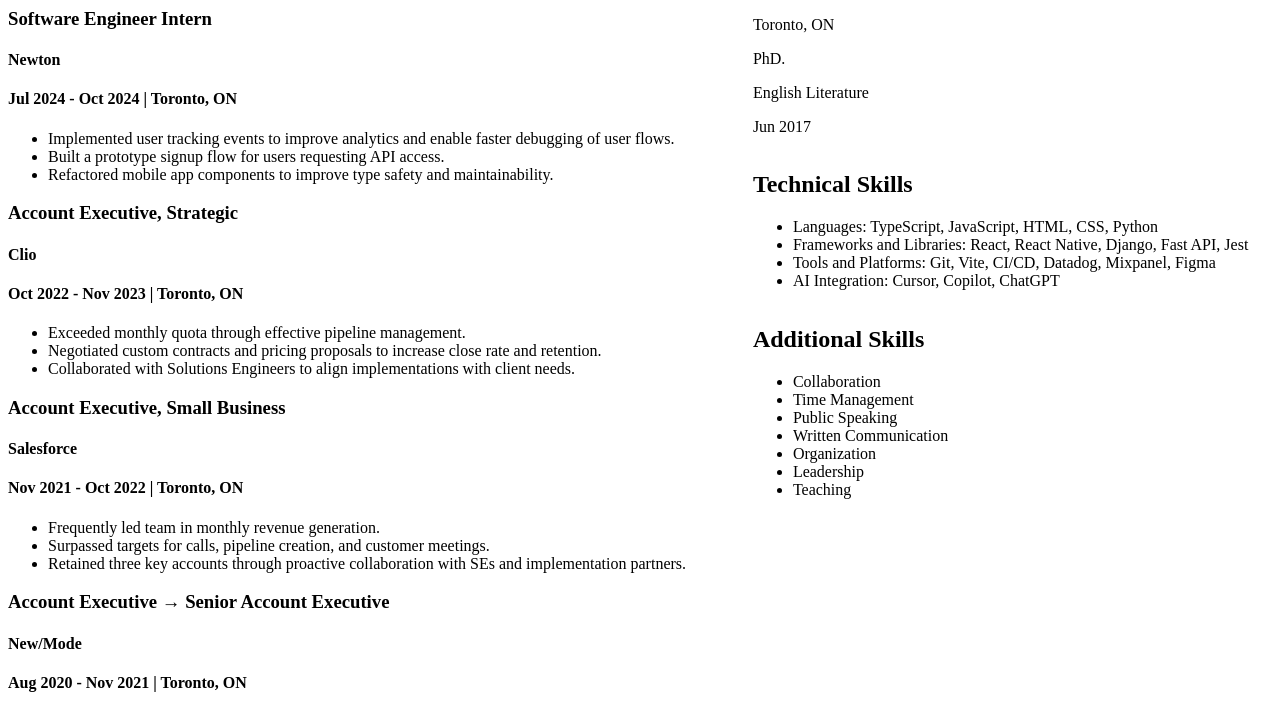
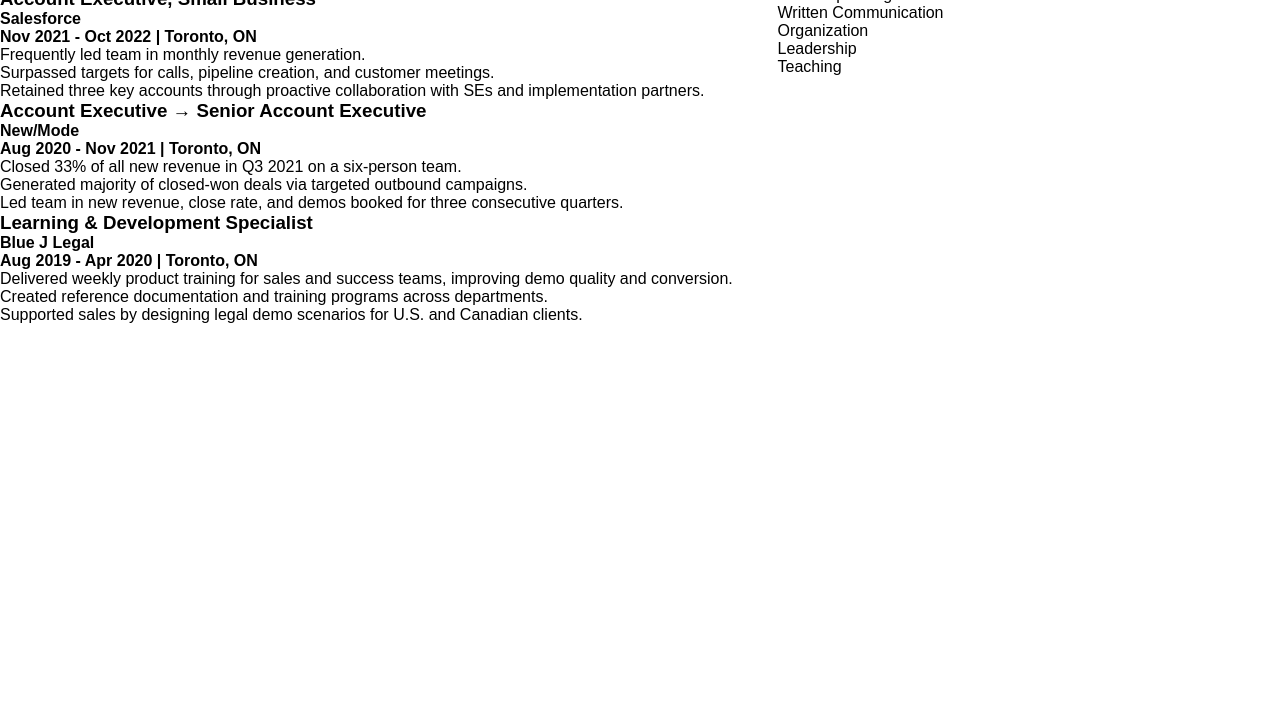
Before and after one commit to tristansamuk/resume, a website built with Vite: page index.html in a window 1280 px wide. Shown: the part 631-1341 px from the top of the page. After the commit the page ends 955 px from the top, so only its background shows below. Built offline with nearby package versions, Linux system fonts and the light colour scheme.

Commit message:
Apply Robot font, css reset

```diff
--- a/index.html
+++ b/index.html
@@ -4,6 +4,12 @@
     <meta charset="UTF-8" />
     <meta name="viewport" content="width=device-width, initial-scale=1.0" />
     <link rel="stylesheet" href="./styles/global.css" />
+    <link rel="preconnect" href="https://fonts.googleapis.com" />
+    <link rel="preconnect" href="https://fonts.gstatic.com" crossorigin />
+    <link
+      href="https://fonts.googleapis.com/css2?family=Roboto:ital,wght@0,100..900;1,100..900&display=swap"
+      rel="stylesheet"
+    />
     <title>Tristan Samuk</title>
   </head>
   <script type="module" src="./scripts/index.js" defer></script>
--- a/styles/global.css
+++ b/styles/global.css
@@ -1,3 +1,29 @@
+:root {
+  font-family: Robot, sans-serif;
+}
+
+* {
+  margin: 0;
+  padding: 0;
+  box-sizing: border-box;
+}
+
+body {
+  width: 100%;
+  overflow-x: hidden;
+}
+
+a {
+  text-decoration: none;
+  color: var(--text-primary);
+}
+
+ul {
+  list-style-type: none;
+  margin: 0;
+  padding: 0;
+}
+
 .resume {
   display: flex;
   flex-direction: column;
--- /dev/null
+++ b/styles/variables.css
@@ -0,0 +1,25 @@
+:root {
+  /* Colors */
+
+  --background-primary: #ffffff;
+  --text-primary: #000000;
+
+  /* Spacing */
+
+  --spacing-1: 4px;
+  --spacing-2: 8px;
+  --spacing-3: 12px;
+  --spacing-4: 16px;
+  --spacing-5: 20px;
+  --spacing-6: 20px;
+  --spacing-7: 28px;
+
+  /* Typography */
+
+  --text-small: 12px;
+  --text-md: 16px;
+  --text-lg: 20px;
+  --font-weight-regular: 400;
+  --font-weight-semi-bold: 600;
+  --font-weight-bold: 800;
+}
```
